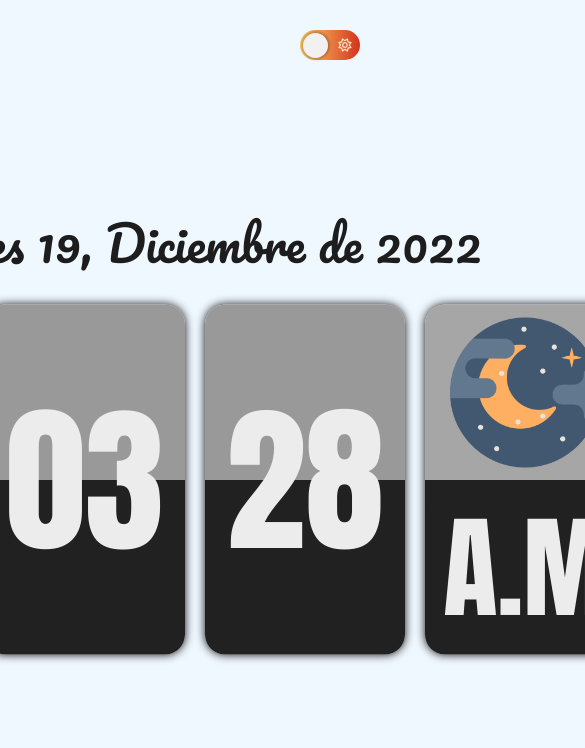
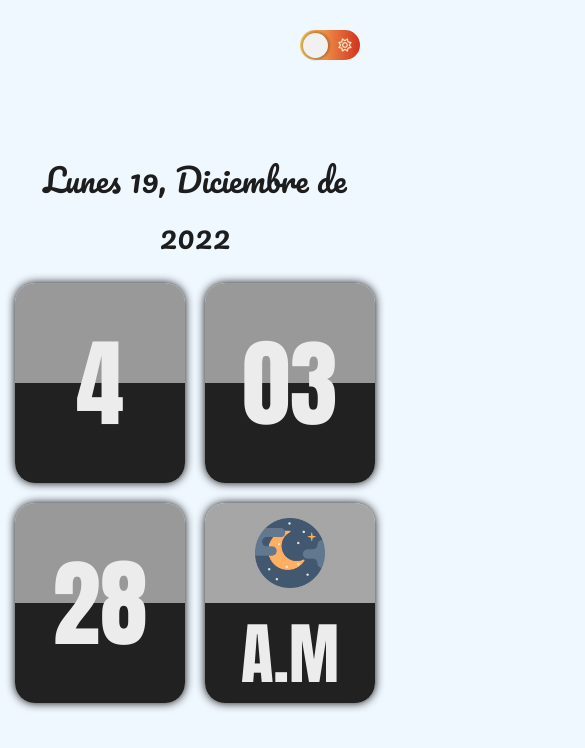
Before and after one commit to ROdrigoRRRRD/ClockAndDate, a plain HTML site: page index.html in a window 390 px wide. Shown: the top 748 px of the page, 585 px wide, since content can reach past the window. Drawn offline with Linux system fonts and the light colour scheme.

Commit message:
Responsive

```diff
--- a/styles.css
+++ b/styles.css
@@ -205,3 +205,32 @@ body.dark .hourAbbreviation_Section:hover{
     width: 150px;
     margin: auto;
 }
+
+@media (max-width: 880px){
+    .date_info{
+        font-size: 2em;
+        text-align: center;
+    }
+    .hour-Section{
+        display: grid;
+        grid-template-columns: repeat(2, 180px);
+    }
+    .hourNumber_Section, .hourMinutes_Section, .hourSeconds_Section, .hourAbbreviation_Section{
+        height: 200px;
+        width: 180px;
+        font-size: .6em;
+    }
+    .image_Cycle{
+        width: 70px;
+    }
+}
+
+@media(max-width: 390px){
+    .hour-Section{
+        display: grid;
+        grid-template-columns: repeat(2, 170px);
+    }
+    .hourNumber_Section, .hourMinutes_Section, .hourSeconds_Section, .hourAbbreviation_Section{
+        width: 170px;
+    }
+}
```
